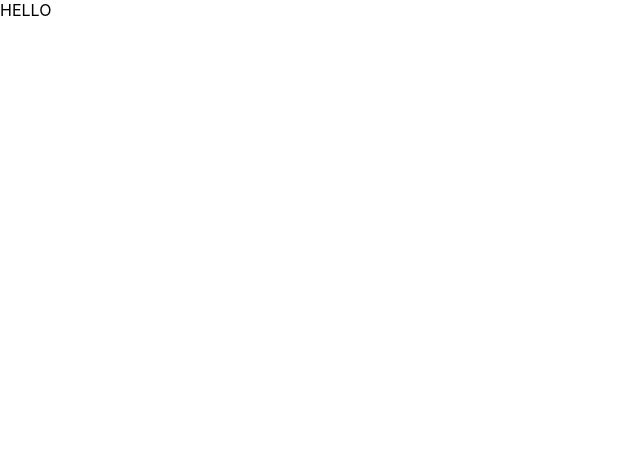
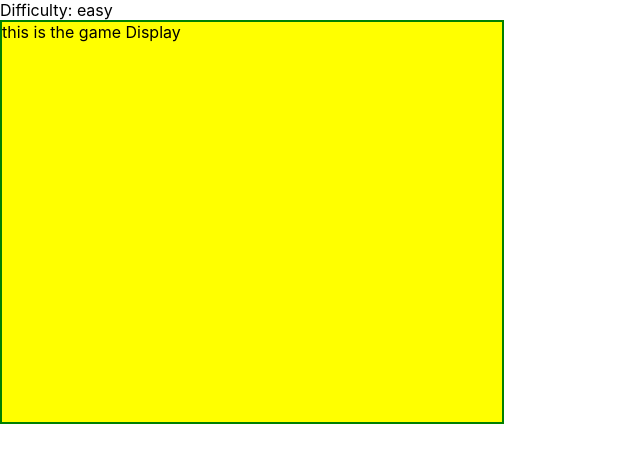
Before and after one commit to MNWN-1115/Typist, a React (Create React App) app: page / in a window 1280 px wide. Both pictures are taken after a click on the button "Take it easy". Shown: the top 462 px of the page, without its empty margins (0-640 px from the left). Built offline with nearby package versions, Linux system fonts and the light colour scheme.

Commit message:
setup game page statsbar and display

```diff
--- a/src/App.js
+++ b/src/App.js
@@ -19,7 +19,9 @@ class App extends Component {
   }
 
   render() {
-    let currentPage = this.state.gameMode === '' ? <MainPage handleClick={this.handleButtonClick}/> : <GamePage />;
+    let currentPage = this.state.gameMode === '' ?
+    <MainPage handleClick={this.handleButtonClick}/> :
+    <GamePage mode={this.state.gameMode}/>;
     return (
       <div className="App">
         <header className="App-header">
--- a/src/components/GamePage.js
+++ b/src/components/GamePage.js
@@ -1,9 +1,12 @@
 import React from 'react';
+import GameDisplay from './subComponents/GameDisplay';
+import StatsBar from './subComponents/StatsBar';
 
-const GamePage = () => {
+const GamePage = ({ mode }) => {
     return (
         <div>
-            HELLO
+            <StatsBar mode={mode}/>
+            <GameDisplay />
         </div>
     )
 };
--- a/src/components/subComponents/gameDisplay.js
+++ b/src/components/subComponents/gameDisplay.js
@@ -0,0 +1,16 @@
+import React from 'react';
+
+const GameDisplay = () => {
+    return (
+        <div style={
+            {
+                backgroundColor: "Yellow",
+                width: '500px',
+                height: '400px',
+                border: '2px solid green'
+            }
+        }> this is the game Display</div>
+    )
+};
+
+export default GameDisplay;
--- a/src/components/subComponents/statsBar.js
+++ b/src/components/subComponents/statsBar.js
@@ -0,0 +1,9 @@
+import React from 'react';
+
+const StatsBar = ({ mode }) => {
+    return (
+        <div> Difficulty: {mode} </div>
+    )
+};
+
+export default StatsBar;
```
